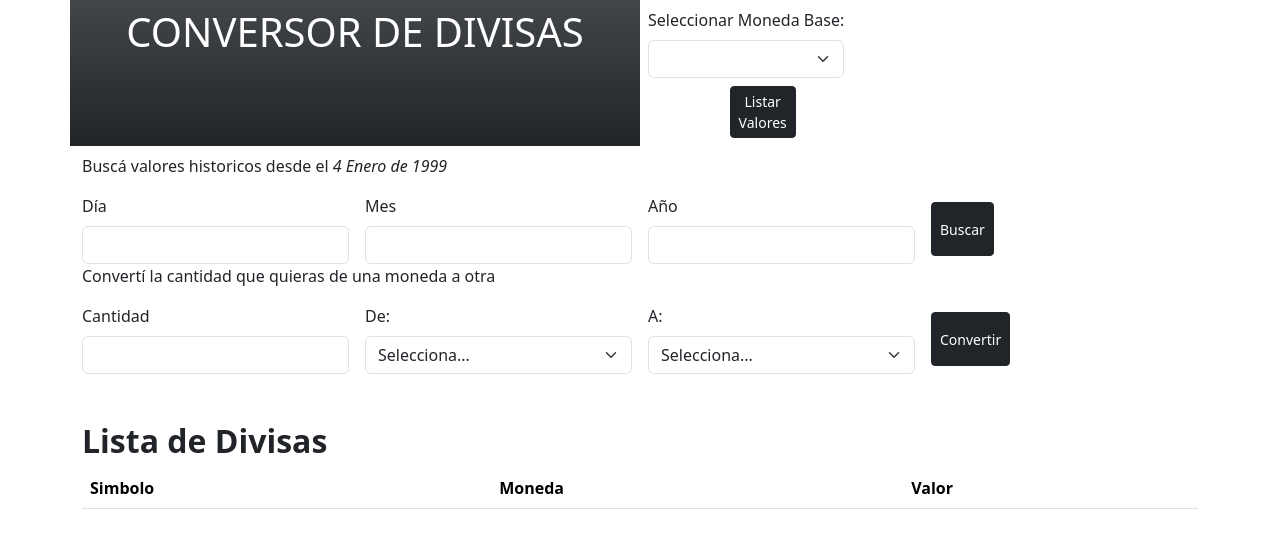
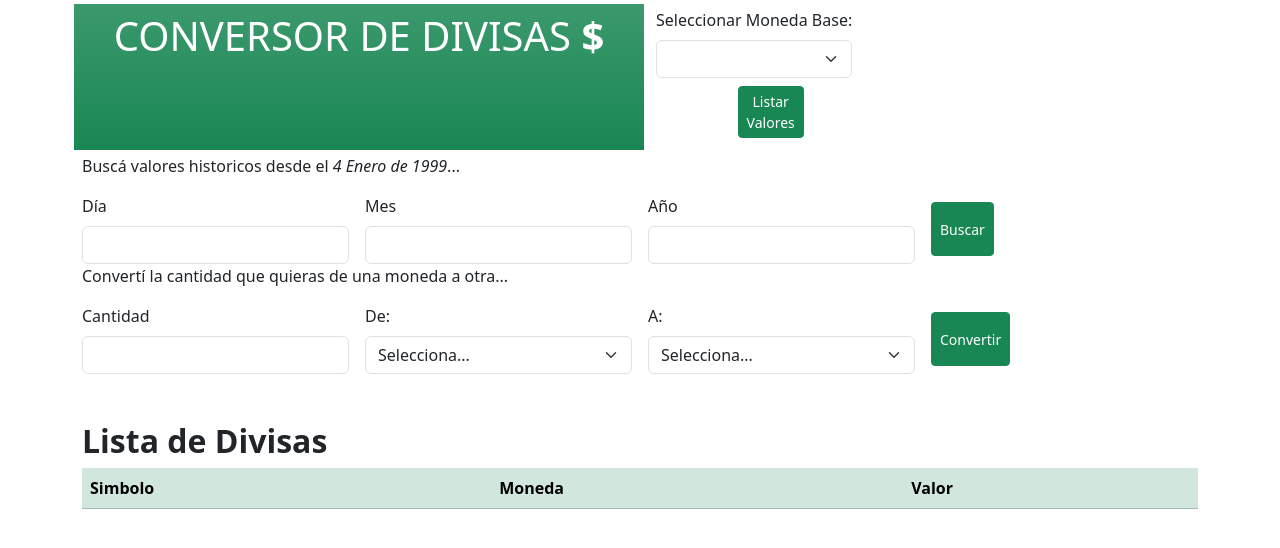
Before and after one commit to fmdcba/conversor-de-divisas, a website: page index.html in a window 1280 px wide. Drawn offline with nearby package versions, Linux system fonts and the light colour scheme; no server answers.

Commit message:
agrega colores para mejorar visualmente la interfaz

```diff
--- a/index.html
+++ b/index.html
@@ -12,16 +12,16 @@
 <body>
   <header class="container">
     <nav class="row">
-      <h1 class="col-md-6 text-center text-white p-2 bg-dark bg-gradient text-uppercase">
-        Conversor de Divisas</h1>
-      <section class="col-md-6 d-inline-flex p-2">
+      <h1 class="col-md-6 text-center text-white p-2 m-1 bg-success bg-gradient text-uppercase">
+        Conversor de Divisas <strong>$</strong></h1>
+      <section class="col-md-4 d-inline-flex p-2">
         <form id="base" class="text-center">
           <label class="form-label"> Seleccionar Moneda Base:</label>
           <select id="simbolo-base" class="form-select">
             <!--Simbolos-->
           </select>
           <div class="col-md-3 d-inline-flex p-2">
-            <button type="submit" id="listar" class="btn btn-dark btn-sm">Listar Valores</button>
+            <button type="submit" id="listar" class="btn btn-success btn-sm">Listar Valores</button>
           </div>
         </form>
       </section>
@@ -29,7 +29,7 @@
   </header>
 
   <section class="container">
-    <p>Buscá valores historicos desde el <em>4 Enero de 1999</em></p>
+    <p>Buscá valores historicos desde el <em>4 Enero de 1999</em>...</p>
     <form id="fecha" class="row g-3">
       <div class="col-md-3">
         <label for="dia" class="form-label">Día</label>
@@ -44,13 +44,13 @@
         <input type="number" class="form-control" id="anio">
       </div>
       <div class="col-md-3 d-inline-flex p-2">
-        <button type="submit" class="btn btn-dark btn-sm">Buscar</button>
+        <button type="submit" class="btn btn-success btn-sm">Buscar</button>
       </div>
     </form>
   </section>
 
   <section class="container">
-    <p>Convertí la cantidad que quieras de una moneda a otra</p>
+    <p>Convertí la cantidad que quieras de una moneda a otra...</p>
     <form id="coversor" class="row g-3">
       <div class="col-md-3">
         <label for="dia" class="form-label">Cantidad</label>
@@ -72,14 +72,14 @@
         </select>
       </div>
       <div class="col-md-3 d-inline-flex p-2">
-        <button type="submit" class="btn btn-dark btn-sm">Convertir</button>
+        <button type="submit" class="btn btn-success btn-sm">Convertir</button>
       </div>
     </form>
   </section>
 
   <main class="container mt-5">
     <h2><strong>Lista de Divisas</strong></h2>
-    <table class="table table-responsive table-striped">
+    <table class="table table-success table-responsive table-striped">
       <thead>
         <tr>
           <th scope="col">Simbolo</th>
```
